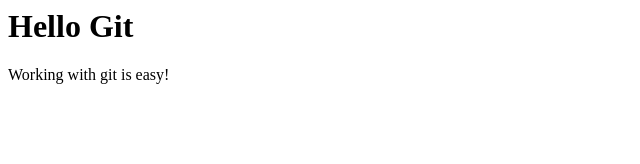
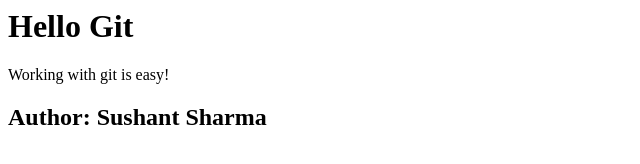
Before and after one commit to sushant-argusoft/gitgithub, a plain HTML site: page index.html in a window 1280 px wide. Shown: the whole page, without its empty margins (0-640 px from the left). Drawn offline with Linux system fonts and the light colour scheme.

Commit message:
Add author

```diff
--- a/index.html
+++ b/index.html
@@ -5,3 +5,5 @@
         Working with git is easy!
     </p>
 </div>
+
+<h2>Author: Sushant Sharma</h2>
```
